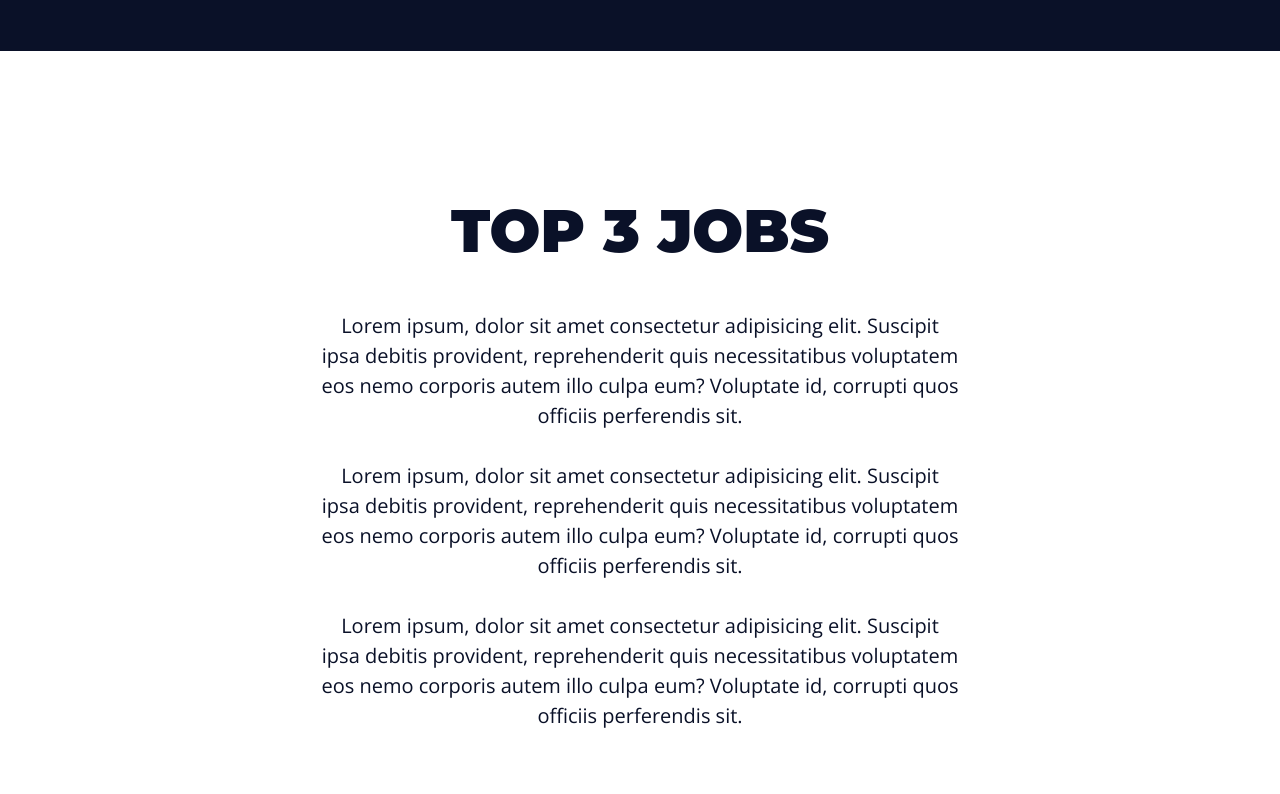
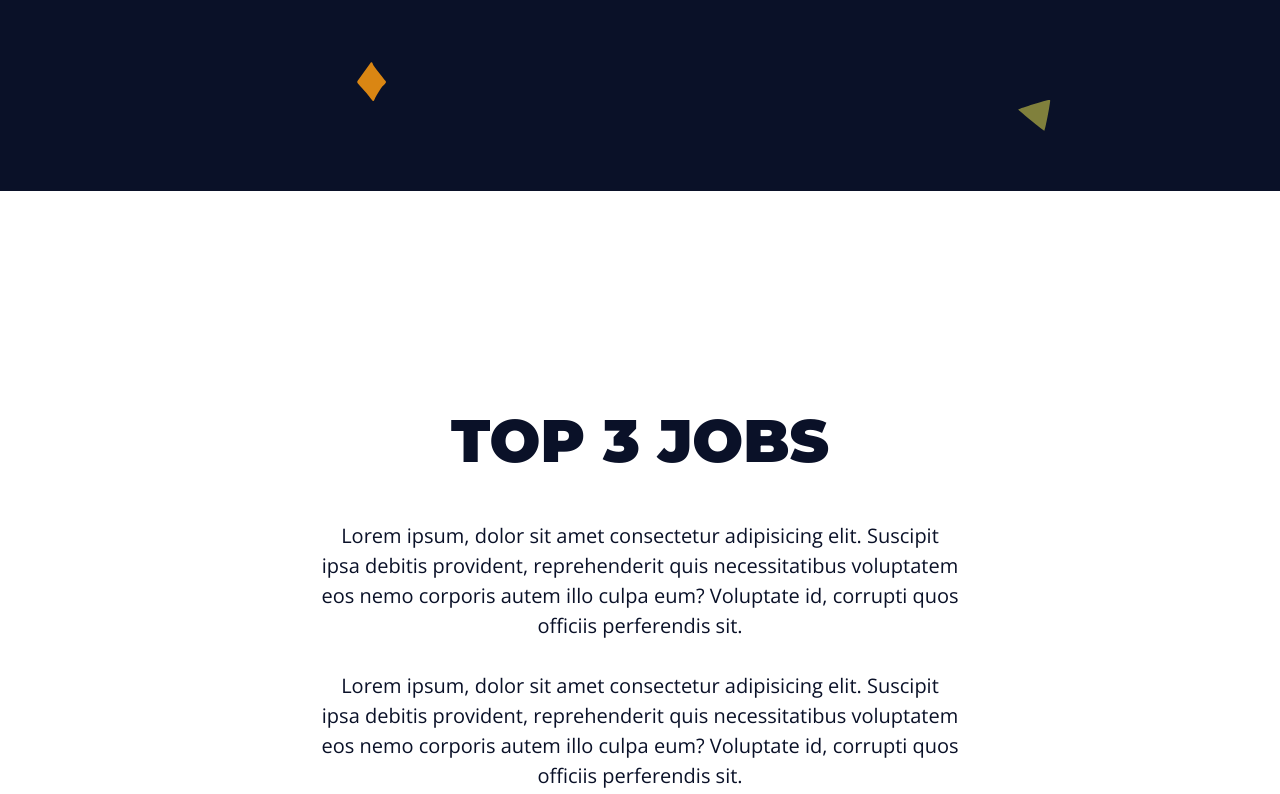
Before and after one commit to ZekLicby/Landing-Page, a plain HTML site: page index.html in a window 1280 px wide. Shown: the part 874-1668 px from the top of the page. Drawn offline with nearby package versions, Linux system fonts and the light colour scheme.

Commit message:
Segunda correção das CSS's

```diff
--- a/assets/css/classes.css
+++ b/assets/css/classes.css
@@ -13,7 +13,7 @@
 .main-content{
     max-width: 120rem;
     margin: 0 auto;
-    padding: var(--gap);
+    padding: 10rem var(--gap);
 }
 
 .section{
--- a/assets/css/style.css
+++ b/assets/css/style.css
@@ -4,7 +4,7 @@
     display: grid;
     grid-template-columns: 1fr 1.5fr;
     gap: var(--gap);
-    height: 100vh;
+    min-height: 100vh;
 }
 
 .intro-text-content, .intro-img{
@@ -15,15 +15,15 @@
 
 .intro-img img{
     max-width: 100%;
-    height: auto;
+    min-height: auto;
 }
 
 .top3-content{
     max-width: 64rem;
     text-align: center;
-    height: 100vh;
+    min-height: 100vh;
     display: flex;
-    flex-flow: column wrap;
+    flex-flow: column nowrap;
     justify-content: center;
 }
 
```
